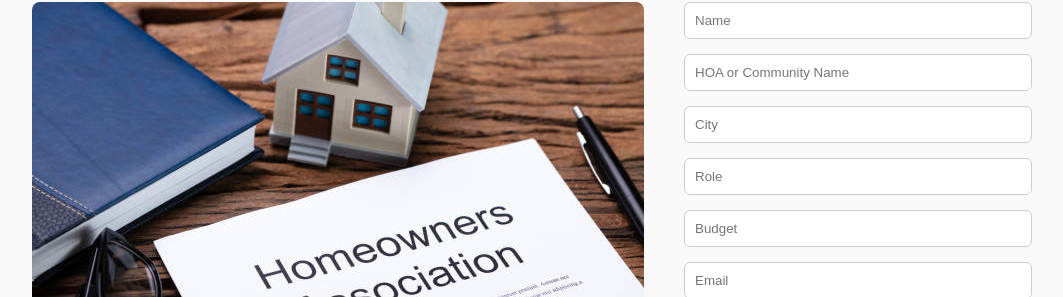
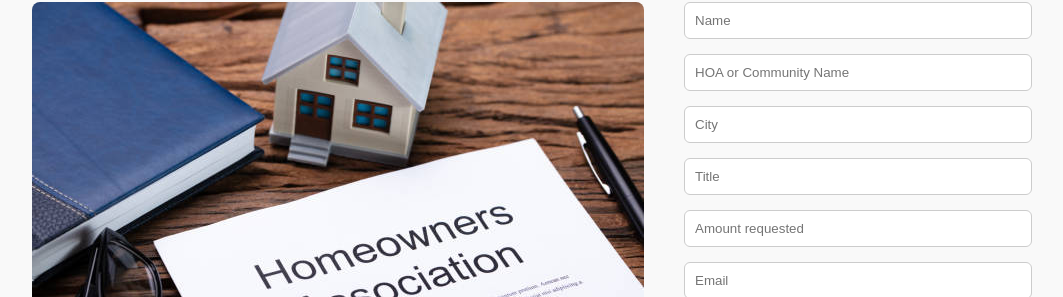
Before and after one commit to MetaCapFin/tu-cielo-site, a React (Create React App) app: page / in a window 1280 px wide. Shown: the part 2057-2354 px from the top of the page, without its empty margins (108-1171 px from the left). Built offline with nearby package versions, Linux system fonts and the light colour scheme.

Commit message:
Update App.js

```diff
--- a/src/App.js
+++ b/src/App.js
@@ -487,14 +487,14 @@ function Homepage() {
                 <input
                   type="text"
                   name="role"
-                  placeholder="Role"
+                  placeholder="Title"
                   value={contactFormData.role}
                   onChange={handleContactFormChange}
                 />
                 <input
                   type="number"
                   name="budget"
-                  placeholder="Budget"
+                  placeholder="Amount requested"
                   value={contactFormData.budget}
                   onChange={handleContactFormChange}
                   min="0"
```
